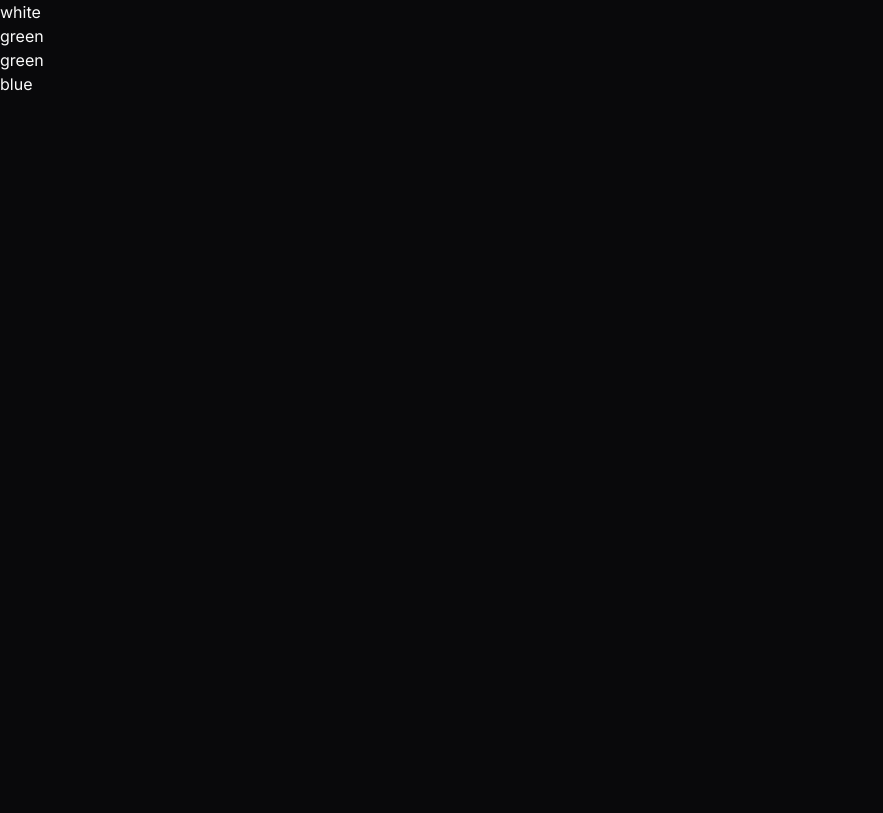
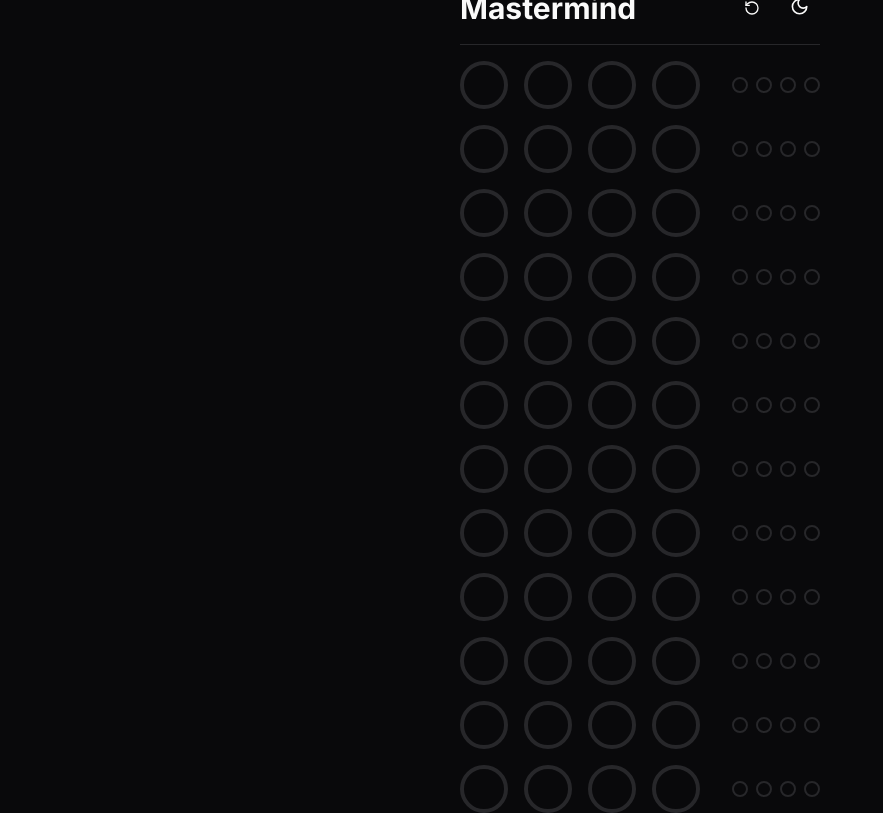
Before and after one commit to Lauritsen1/spac-mastermind, a Next.js app: page / in a window 1280 px wide. Shown: the whole page, without its empty margins (0-883 px from the left). Built offline with nearby package versions, Linux system fonts and the light colour scheme.

Commit message:
add game board UI and theme switch

```diff
--- a/package.json
+++ b/package.json
@@ -9,6 +9,7 @@
     "lint": "next lint"
   },
   "dependencies": {
+    "@radix-ui/react-slot": "^1.0.2",
     "class-variance-authority": "^0.7.0",
     "clsx": "^2.1.0",
     "lucide-react": "^0.325.0",
--- a/src/app/page.tsx
+++ b/src/app/page.tsx
@@ -1,6 +1,12 @@
 "use client"
 
 import { useState, useEffect } from "react"
+
+import { ThemeToggle } from "@/components/theme-toggle"
+
+import { Button } from "@/components/ui/button"
+
+import { RotateCcw } from "lucide-react"
 
 export default function Page() {
   const [code, setCode] = useState<string[]>([])
@@ -20,10 +26,38 @@
   }, [])
 
   return (
-    <div>
-      {code.map((item, i) => (
-        <div key={i}>{item}</div>
-      ))}
+    <div className="grid place-content-center h-screen">
+      <div>
+        <div className="flex justify-between items-center border-b mb-4 pb-4">
+          <h2 className="font-bold text-3xl">Mastermind</h2>
+          <div className="space-x-2">
+            <Button size="icon" variant="ghost">
+              <RotateCcw className="h-4 w-4" />
+            </Button>
+            <ThemeToggle />
+          </div>
+        </div>
+        <div className="max-w-max space-y-4">
+          {Array(12)
+            .fill(null)
+            .map((_, i) => (
+              <div key={i} className="flex items-center gap-8">
+                <div className="flex gap-4 *:rounded-full *:border-4 *:h-12 *:w-12">
+                  <div></div>
+                  <div></div>
+                  <div></div>
+                  <div></div>
+                </div>
+                <div className="flex gap-2 *:rounded-full *:border-2 *:h-4 *:w-4">
+                  <div></div>
+                  <div></div>
+                  <div></div>
+                  <div></div>
+                </div>
+              </div>
+            ))}
+        </div>
+      </div>
     </div>
   )
 }
--- /dev/null
+++ b/src/components/theme-toggle.tsx
@@ -0,0 +1,23 @@
+"use client"
+
+import * as React from "react"
+import { Moon, Sun } from "lucide-react"
+import { useTheme } from "next-themes"
+
+import { Button } from "@/components/ui/button"
+
+export function ThemeToggle() {
+  const { theme, setTheme } = useTheme()
+
+  return (
+    <Button
+      variant="ghost"
+      size="icon"
+      onClick={() => setTheme(theme === "light" ? "dark" : "light")}
+    >
+      <Sun className="h-[1.2rem] w-[1.2rem] rotate-0 scale-100 transition-all dark:-rotate-90 dark:scale-0" />
+      <Moon className="absolute h-[1.2rem] w-[1.2rem] rotate-90 scale-0 transition-all dark:rotate-0 dark:scale-100" />
+      <span className="sr-only">Toggle theme</span>
+    </Button>
+  )
+}
--- /dev/null
+++ b/src/components/ui/button.tsx
@@ -0,0 +1,56 @@
+import * as React from "react"
+import { Slot } from "@radix-ui/react-slot"
+import { cva, type VariantProps } from "class-variance-authority"
+
+import { cn } from "@/lib/utils"
+
+const buttonVariants = cva(
+  "inline-flex items-center justify-center whitespace-nowrap rounded-md text-sm font-medium ring-offset-background transition-colors focus-visible:outline-none focus-visible:ring-2 focus-visible:ring-ring focus-visible:ring-offset-2 disabled:pointer-events-none disabled:opacity-50",
+  {
+    variants: {
+      variant: {
+        default: "bg-primary text-primary-foreground hover:bg-primary/90",
+        destructive:
+          "bg-destructive text-destructive-foreground hover:bg-destructive/90",
+        outline:
+          "border border-input bg-background hover:bg-accent hover:text-accent-foreground",
+        secondary:
+          "bg-secondary text-secondary-foreground hover:bg-secondary/80",
+        ghost: "hover:bg-accent hover:text-accent-foreground",
+        link: "text-primary underline-offset-4 hover:underline",
+      },
+      size: {
+        default: "h-10 px-4 py-2",
+        sm: "h-9 rounded-md px-3",
+        lg: "h-11 rounded-md px-8",
+        icon: "h-10 w-10",
+      },
+    },
+    defaultVariants: {
+      variant: "default",
+      size: "default",
+    },
+  }
+)
+
+export interface ButtonProps
+  extends React.ButtonHTMLAttributes<HTMLButtonElement>,
+    VariantProps<typeof buttonVariants> {
+  asChild?: boolean
+}
+
+const Button = React.forwardRef<HTMLButtonElement, ButtonProps>(
+  ({ className, variant, size, asChild = false, ...props }, ref) => {
+    const Comp = asChild ? Slot : "button"
+    return (
+      <Comp
+        className={cn(buttonVariants({ variant, size, className }))}
+        ref={ref}
+        {...props}
+      />
+    )
+  }
+)
+Button.displayName = "Button"
+
+export { Button, buttonVariants }
```
Also changed, not shown: 1 other file (tests, documents, lock files or other folders).
